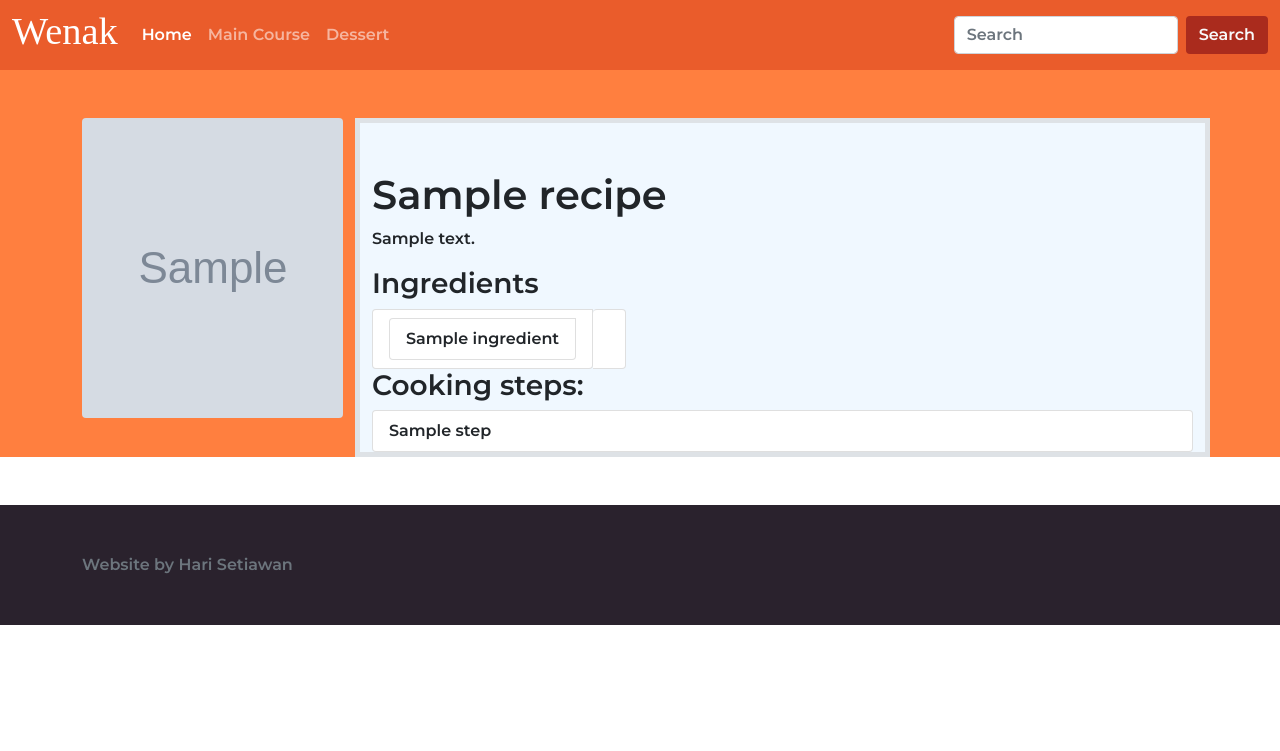
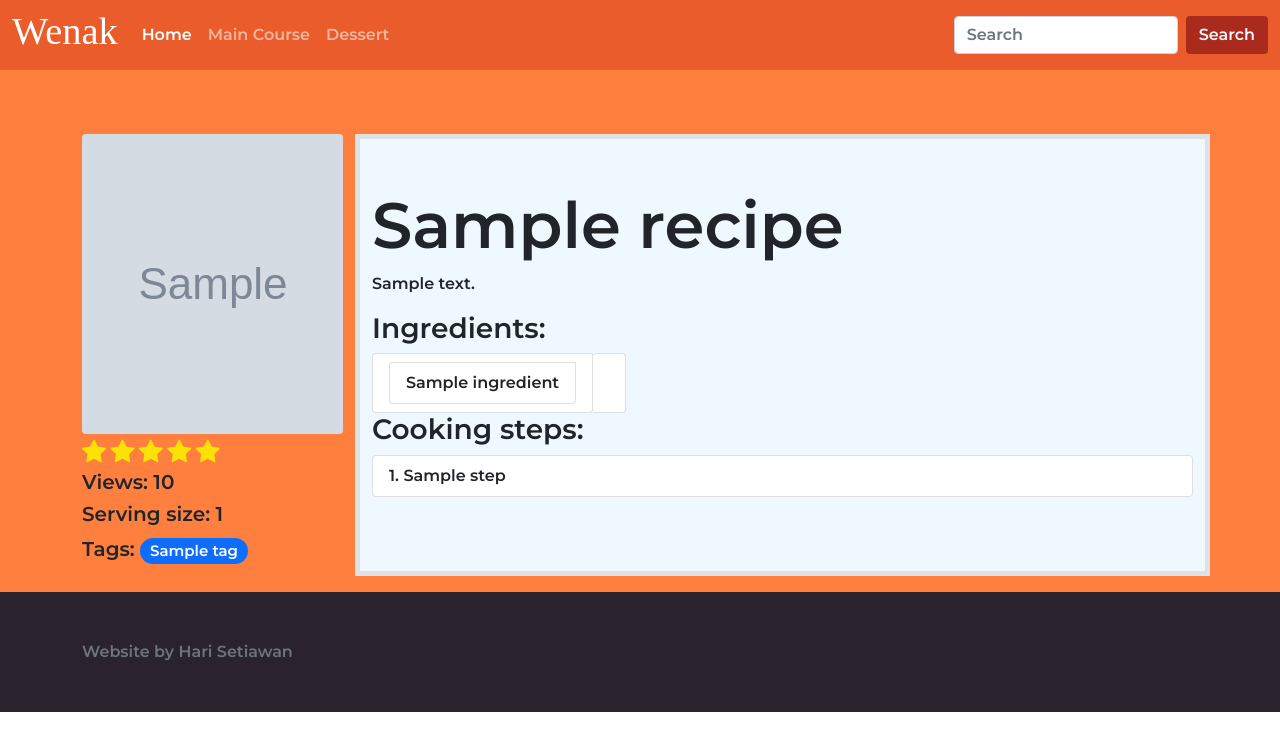
Before and after one commit to harisw/django-portoweb, a Django app: template wenak/templates/wenak/recipe_detail.html in a window 1280 px wide. Shown: the top 751 px of the page. Run offline with Django 3.2, Linux system fonts and the light colour scheme; the template is opened without the code that fills it: most values are stand-ins (such as "Sample title", 1, 10 or a date in 2020); grey boxes marked "Sample" are stand-in pictures; parts of the project's set-up code (start-up, migrations or seed data) failed here and were passed over; some libraries are stand-ins or nearby versions; some web fonts are replaced.

Commit message:
Better recipe detail page

```diff
--- a/wenak/static/css/main.css
+++ b/wenak/static/css/main.css
@@ -71,9 +71,12 @@ a {
 }
 .btn:hover, .btn:focus {
     box-shadow: 0 0.5em 0.5em -0.4em var(--hover);
-    transform: translateY(-0.25em);
+    tr
+    ansform: translateY(-0.25em);
 }
-
+.tag-link {
+  cursor: pointer;
+}
 .img-cover {
     background-color: whitesmoke;
     display: inline-block;
--- a/wenak/templates/wenak/recipe_detail.html
+++ b/wenak/templates/wenak/recipe_detail.html
@@ -2,16 +2,30 @@
 {% load static %}
 {% block content %}
 <div class="container">
-    <div class="row mt-5 mb-5">
+    <div class="row mt-5 py-3">
         <div class="col-3">
             <img src="{{ recipe.image }}"
                     alt="{{ recipe.name }} image" class="rounded mx-auto" style="object-fit: cover; width: 100%;"
                     width="250" height="300">
+            <div>
+                <i class="bi bi-star-fill" style="font-size: 1.5rem; color: rgb(250, 226, 5);"></i>
+                <i class="bi bi-star-fill" style="font-size: 1.5rem; color: rgb(250, 226, 5);"></i>
+                <i class="bi bi-star-fill" style="font-size: 1.5rem; color: rgb(250, 226, 5);"></i>
+                <i class="bi bi-star-fill" style="font-size: 1.5rem; color: rgb(250, 226, 5);"></i>
+                <i class="bi bi-star-fill" style="font-size: 1.5rem; color: rgb(250, 226, 5);"></i>
+            </div>
+            <h5>Views: {{recipe.views}}</h5>
+            <h5>Serving size: {{recipe.serving_size}}</h5>
+            <h5>Tags: {% for tag in recipe.tags %}
+                <span class="badge rounded-pill bg-primary my-1 tag-link">{{tag}}</span>
+                {% endfor %}
+            </h5>
+
         </div>
         <div class="col-9 pt-5 border border-5" style="background-color: aliceblue;">
-            <h1>{{recipe.name}}</h1>
+            <h1 class="display-3">{{recipe.name}}</h1>
             <p>{{recipe.description}}</p>
-            <h3>Ingredients</h3>
+            <h3>Ingredients:</h3>
             <div class="list-group list-group-horizontal" id="ingredientsGroup">
                 <div class="list-group-item list-group" id="firstIngredients">
 
@@ -21,9 +35,9 @@
                 </div>
             </div>
             <h3>Cooking steps:</h3>
-            <div class="list-group list-group-numbered" id="stepsGroup">
+            <ol class="list-group list-group-numbered" id="stepsGroup">
 
-            </div>
+            </ol>
         </div>
     </div>
 </div>
@@ -56,10 +70,15 @@
     var stepsDiv = document.getElementById('stepsGroup')
 
     steps.forEach((val) => {
-        $(stepsDiv).append(`<div class="list-group-item">
+        $(stepsDiv).append(`<li class="list-group-item">
             ${val}
-        </div>`);
+        </li>`);
     });
-    console.table(ingredients)
+
+    $(document).on('click', '.tag-link', function(){
+        var keyword = this.textContent;
+        var targetUrl = `${window.location.origin}/wenak/recipe/search?keyword=${keyword}`;
+        window.location = targetUrl;
+    })
 </script>
 {% endblock %}
--- a/wenak/views.py
+++ b/wenak/views.py
@@ -102,7 +102,7 @@ def recipe_api(request):
     offset = (page - 1) * item_per_page
 
     if tag != '':
-        recipes = Recipe.objects.filter(tags=tag, image__ne='')
+        recipes = Recipe.objects.filter(tags=tag)
     else:
         recipes = Recipe.objects()
     size = recipes.count()
@@ -114,6 +114,9 @@ def recipe_api(request):
 def recipe_detail(request, id):
     recipe = get_object_or_404(Recipe.objects(food_id=id))
     img = recipe.image if recipe.image != None else os.path.join(settings.STATIC_ROOT, "img/placeholder-food.webp")
+    recipe.views += 1
+    recipe.save()
+    print(recipe.tags)
     return render(request, 'wenak/recipe_detail.html', {'recipe': recipe, 'image': img})
 
 def recipe_search(request):
```
